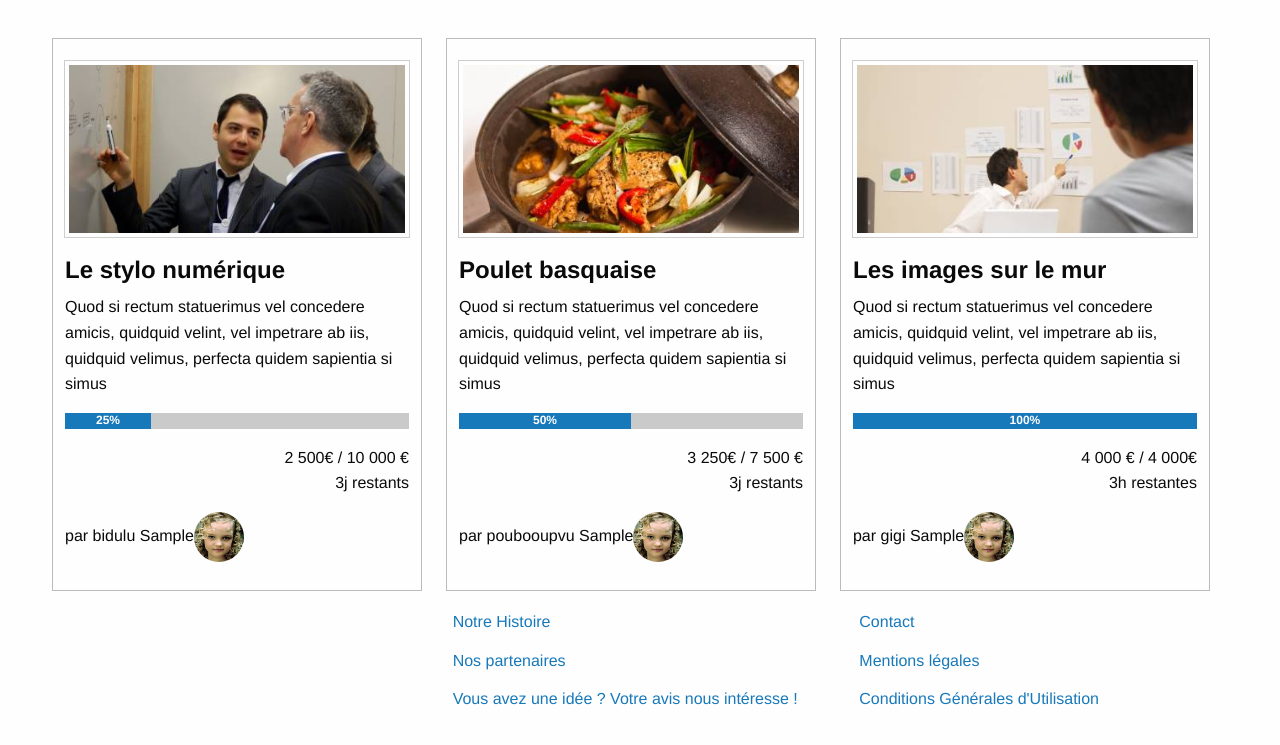
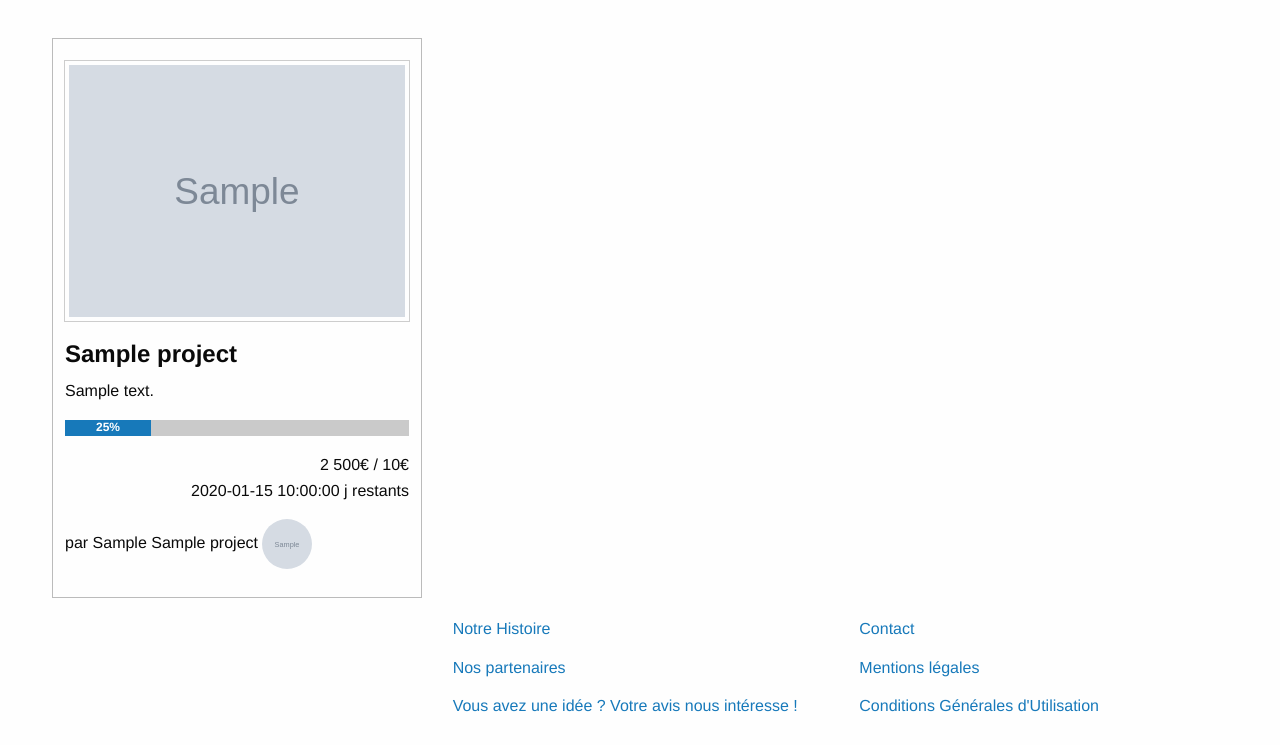
Before and after one commit to Cegaz/yes, a PHP site: template src/View/projects.html.twig in a window 1280 px wide. Shown: the part 55-800 px from the top of the page. Run offline with PHP 8.4, Linux system fonts and the light colour scheme; the template is opened without the code that fills it: most values are stand-ins (such as "Sample title", 1, 10 or a date in 2020); grey boxes marked "Sample" are stand-in pictures; some libraries are stand-ins or nearby versions.

Commit message:
show dynamic data on projects page - 2

```diff
--- a/app/connect.php
+++ b/app/connect.php
@@ -0,0 +1,2 @@
+<?php
+$db = new PDO('mysql:host=localhost;dbname=ouiproject', 'root', 'bingo');
--- a/src/View/projects.html.twig
+++ b/src/View/projects.html.twig
@@ -1,57 +1,26 @@
 {% extends 'home.html.twig' %}
+{% block content %}
 
-{% block content %}
     <section id="threeProjects" class="grid-container">
         <div class="grid-x grid-margin-x">
+
+    {% for project in projects %}
             <div class="small-12 medium-4 columns">
-                <img class="thumbnail" src="assets/img/project1.jpeg" alt="project">
-                <!-- faire une boucle for twig pour afficher les 3 projets -->
+                <img class="thumbnail" src="{{ project['little_picture'] }}" alt="project">
                 <div>
-                    <h3>Le stylo numérique</h3>
-                    <p>Quod si rectum statuerimus vel concedere amicis, quidquid velint, vel impetrare ab iis, quidquid
-                        velimus, perfecta quidem sapientia si simus</p>
+                    <h3>{{ project['title'] }}</h3>
+                    <p>{{ project['short_description'] }}</p>
                     <div class="progress" role="progressbar" tabindex="0" aria-valuenow="25" aria-valuemin="0"
                          aria-valuetext="25 percent" aria-valuemax="100">
                     <span class="progress-meter" style="width: 25%">
                     <p class="progress-meter-text">25%</p></span>
                     </div>
-                    <p class="text-right">2 500€ / 10 000 €</br>
-                        3j restants</p>
-                    <p>par bidulu {{ projectholder1 }}<img class="projectHolder" src="assets/img/projectholder.jpeg"></p>
+                    <p class="text-right">2 500€ / {{ project['amount'] }}€</br>
+                        {{ project['time_left'] }} j restants</p>
+                    <p>par {{ project['first_name'] }} {{ project['name'] }} <img class="projectHolder" src="{{ project['avatar'] }}"></p>
                 </div>
             </div>
-            <div class="small-12 medium-4 columns">
-                <a href="#" class="thumbnail"><img src="assets/img/project2.jpeg" alt="project"></a>
-                <div>
-                    <h3>Poulet basquaise</h3>
-                    <p>Quod si rectum statuerimus vel concedere amicis, quidquid velint, vel impetrare ab iis, quidquid
-                        velimus, perfecta quidem sapientia si simus</p>
-                    <div class="progress" role="progressbar" tabindex="0" aria-valuenow="50" aria-valuemin="0"
-                         aria-valuetext="50 percent" aria-valuemax="100">
-                    <span class="progress-meter" style="width: 50%">
-                    <p class="progress-meter-text">50%</p></span>
-                    </div>
-                    <p class="text-right">3 250€ / 7 500 €<br/>
-                        3j restants</p>
-                    <p>par poubooupvu {{ projectholder2 }}<img class="projectHolder" src="assets/img/projectholder.jpeg"></p>
-                </div>
-            </div>
-            <div class="small-12 medium-4 columns">
-                <img class="thumbnail" src="assets/img/project3.jpeg" alt="project">
-                <div>
-                    <h3>Les images sur le mur</h3>
-                    <p>Quod si rectum statuerimus vel concedere amicis, quidquid velint, vel impetrare ab iis, quidquid
-                        velimus, perfecta quidem sapientia si simus</p>
-                    <div class="progress" role="progressbar" tabindex="0" aria-valuenow="100" aria-valuemin="0"
-                         aria-valuetext="100 percent" aria-valuemax="100">
-                    <span class="progress-meter" style="width: 100%">
-                    <p class="progress-meter-text">100%</p></span>
-                    </div>
-                    <p class="text-right">4 000 € / 4 000€<br/>
-                    3h restantes</p>
-                    <p>par gigi {{ projectholder3 }}<img class="projectHolder" src="assets/img/projectholder.jpeg"></p>
-                </div>
-            </div>
+    {% endfor %}
         </div>
     </section>
 
```
Also changed, not shown: src/Controller/Projects.php (+10 -2 lines), src/Controller/ProjectsManager.php (+37 -1 lines), 1 other file.
